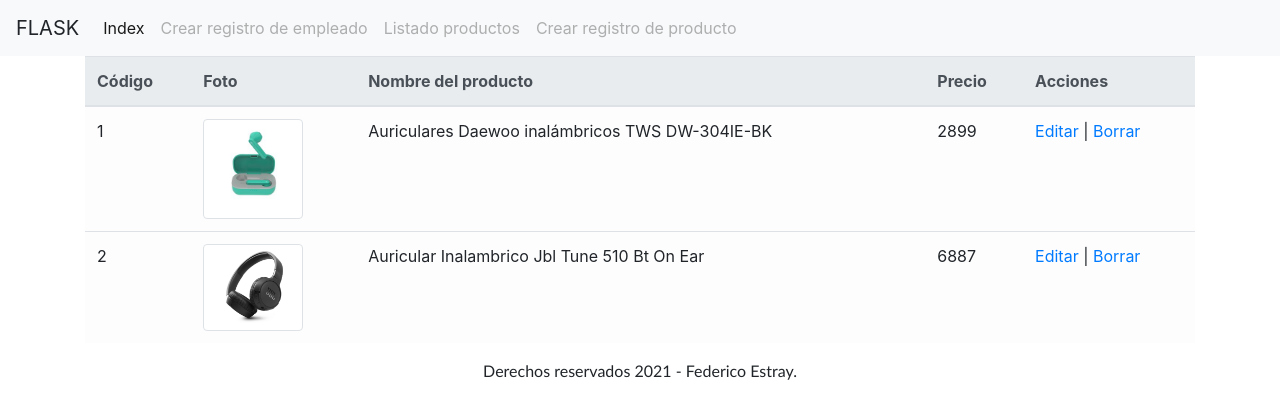
After one commit to fedeestray/Trabajo-Final-Codo-a-Codo, a Flask app: page /productos/ in a window 1280 px wide. The commit adds this page. Shown: the top 419 px of the page. Run offline with Flask 2, Linux system fonts and the light colour scheme; data comes from the database, SQL or seed files in the repository; both versions use the stored data as it was after the commit; some libraries are stand-ins or nearby versions.

Commit message:
Add files via upload

```diff
--- a/CruzadeStore/app.py
+++ b/CruzadeStore/app.py
@@ -10,7 +10,7 @@
 app.config['MYSQL_DATABASE_HOST'] = 'localhost'
 app.config['MYSQL_DATABASE_USER'] = 'root'
 app.config['MYSQL_DATABASE_PASSWORD'] = ''
-app.config['MYSQL_DATABASE_DB'] = 'sistema' #CAMBIAR A NOMBRE DE BASE NUESTRA
+app.config['MYSQL_DATABASE_DB'] = 'cruzade'
 
 mysql.init_app(app)
 
@@ -22,10 +22,10 @@
 @app.route('/uploads/<nombreFoto>')
 def uploads(nombreFoto):
     return send_from_directory(app.config['carpeta'], nombreFoto)
-#%% Index
+#%% Index empleados
 @app.route('/')
 def index():
-    sql = "SELECT * FROM `sistema`.`empleados`;" #CAMBIAR A CONSULTA RELACIONADA A NUESTRAS BASES Y TABLAS
+    sql = "SELECT * FROM `cruzade`.`empleados`;"
     conn = mysql.connect()
     cursor = conn.cursor()
     cursor.execute(sql)
@@ -35,16 +35,16 @@
 
     conn.commit()
     return render_template('empleados/index.html', empleados = empleados)
-#%% Create
+#%% Create empleados
 @app.route('/create')
 def create():
     return render_template('empleados/create.html')
-#%% Storage
-@app.route('/store',  methods=['POST'])     #CAMBIAR A CONSULTA RELACIONADA A NUESTRAS BASES Y TABLAS
+#%% Storage empleados
+@app.route('/store',  methods=['POST'])
+# cuando formulario create.hmtl hace el submit envia los datos a /store
 
-# cuando formulario create.hmtl hace el submit envia los datos a /store
-def  storage():
-    _nombre=request.form['txtNombre']  # toma los datos txtNombre del form
+def storage():
+    _nombre=request.form['txtNombre']
     _correo=request.form['txtCorreo']
     _foto=request.files['txtFoto']
 
@@ -55,55 +55,54 @@
         nuevoNombreFoto=tiempo+_foto.filename
         _foto.save("uploads/"+nuevoNombreFoto)
 
-    sql="INSERT INTO `sistema`.`empleados` (`nombre`,`correo`,`foto`) VALUES (%s,%s,%s)" #CAMBIAR A CONSULTA RELACIONADA A NUESTRAS BASES Y TABLAS
-    #datos=(_nombre,_correo,_foto.filename)  # crea la sentencia sql
-    datos=(_nombre,_correo,nuevoNombreFoto)  # crea la sentencia sql
+    sql="INSERT INTO `cruzade`.`empleados` (`nomap`,`correo`,`foto`) VALUES (%s,%s,%s)" #Creo la sentencia sql
+    datos=(_nombre,_correo,nuevoNombreFoto)
 
     conn=mysql.connect()
     cursor=conn.cursor()
     cursor.execute(sql,datos)               # ejecuta la sentencia sql
     conn.commit()
-    #return render_template('empleados/index.html')  # y renderiza index.html
+
     return redirect('/')  # y renderiza index.html
-#%% Destroy
+#%% Destroy empleados
 @app.route('/destroy/<int:id>')
 def destroy(id):
-    sql="DELETE  FROM `sistema`.`empleados` WHERE  id=%s;" #CAMBIAR A CONSULTA RELACIONADA A NUESTRAS BASES Y TABLAS
+    sql="DELETE  FROM `cruzade`.`empleados` WHERE  id=%s;"
+    conn=mysql.connect()              # me conecto a la base de datos
+    cursor=conn.cursor()              # almacena informacion
 
-    conn=mysql.connect()              # me conecto a la base de datos
-    cursor=conn.cursor()              # almacenar informacion
+    cursor.execute("SELECT foto FROM `cruzade`.`empleados` WHERE id=%s",(id))
 
-    cursor.execute("SELECT foto FROM `sistema`.`empleados` WHERE id=%s",(id)) #CAMBIAR A CONSULTA RELACIONADA A NUESTRAS BASES Y TABLAS
     fila=cursor.fetchall()   # fila va a tener un solo registro y 1 solo campo
     os.remove(os.path.join(app.config['carpeta'],fila[0][0]))
 
     cursor.execute(sql,(id))               # ejecuto en MySQL la variable sql
     conn.commit()
-    return redirect('/')                 # reidrecciona al '/'
+    return redirect('/')                 # redirecciona al 'index de empleados'
 
-#%% Edit
+#%% Edit empleados
 @app.route('/edit/<int:id>')
 def edit(id):
-    sql="SELECT * FROM `sistema`.`empleados` WHERE id=%s;" #CAMBIAR A CONSULTA RELACIONADA A NUESTRAS BASES Y TABLAS
-    conn=mysql.connect()              # me conecto a la base de datos
-    cursor=conn.cursor()              # almacenar informacion
-    cursor.execute(sql,(id))               # ejecuto en MySQL la variable sql
-    empleados=cursor.fetchall() #CAMBIAR A NUESTRA TABLA
+    sql="SELECT * FROM `cruzade`.`empleados` WHERE id=%s;"
+    conn=mysql.connect()
+    cursor=conn.cursor()
+    cursor.execute(sql,(id))
+    empleados=cursor.fetchall()
     conn.commit()
-    print(empleados) #CAMBIAR A NUESTRA TABLA
-    return render_template('empleados/edit.html',empleados=empleados) #CAMBIAR A DATOS NUESTRA TABLA
-#%% Update
-@app.route('/update',  methods=['POST']) #CAMBIAR A DATOS DE NUESTRA TABLA
+    print(empleados)
+    return render_template('empleados/edit.html',empleados=empleados)
+#%% Update empleados
+@app.route('/update',  methods=['POST'])
 
 # cuando formulario create.hmtl hace el submit envia los datos a /store
 def  update():
-    _nombre=request.form['txtNombre']  # toma los datos txtNombre del form
+    _nombre=request.form['txtNombre']
     _correo=request.form['txtCorreo']
     _foto=request.files['txtFoto']
     id=request.form['txtId']
 
-    sql="UPDATE `sistema`.`empleados` SET  `nombre`=%s  ,`correo`=%s WHERE id=%s" #CAMBIAR A CONSULTA RELACIONADA A NUESTRAS BASES Y TABLAS
-    datos=(_nombre,_correo,id)  # crea la sentencia sql
+    sql="UPDATE `cruzade`.`empleados` SET  `nomap`=%s  ,`correo`=%s WHERE id=%s"
+    datos=(_nombre,_correo,id)
     conn=mysql.connect()
     cursor=conn.cursor()
 
@@ -111,22 +110,121 @@
     now=datetime.now()
     tiempo=now.strftime("%Y%H%M%S")
 
-    if _foto.filename !='':  # igual que en /store
+    if _foto.filename !='':
         nuevoNombreFoto=tiempo+_foto.filename
         _foto.save("uploads/"+nuevoNombreFoto)
 
-        cursor.execute("SELECT foto FROM `sistema`.`empleados` WHERE id=%s",(id)) #CAMBIAR A CONSULTA RELACIONADA A NUESTRAS BASES Y TABLAS
+        cursor.execute("SELECT foto FROM `cruzade`.`empleados` WHERE id=%s",(id))
 
-        fila=cursor.fetchall()   # fila va a tener un solo registro y 1 solo campo
+        fila=cursor.fetchall()
         os.remove(os.path.join(app.config['carpeta'],fila[0][0]))
-        cursor.execute("UPDATE empleados SET foto=%s WHERE id=%s",(nuevoNombreFoto,id)) #CAMBIAR A CONSULTA RELACIONADA A NUESTRAS BASES Y TABLAS
+        cursor.execute("UPDATE `cruzade`.`empleados` SET foto=%s WHERE id=%s",(nuevoNombreFoto,id))
         conn.commit()
 
-    cursor.execute(sql,datos)               # ejecuta la sentencia sql
+    cursor.execute(sql,datos)
     conn.commit()
-    return redirect('/')  # y renderiza index.html
+    return redirect('/')  # y renderiza index.html de empleados
+
+#%% Index productos
+@app.route("/productos/")
+def productIndex():
+    sql = "SELECT * FROM `cruzade`.`productos`;"
+    conn = mysql.connect()
+    cursor = conn.cursor()
+    cursor.execute(sql)
+
+    productos = cursor.fetchall()
+    print('Información de la base de datos:\n',productos)
+
+    conn.commit()
+    return render_template('productos/index.html', productos = productos) #Renderiza el index de productos
+#%% Create productos
+@app.route('/productos/create')
+def productCreate():
+    return render_template('productos/create.html') #Renderiza create de productos
+#%% Storage productos
+@app.route('/productos/store',  methods=['POST'])
+# cuando formulario create.hmtl hace el submit envia los datos a /store de productos
+def productStorage():
+    _nombre=request.form['txtNombre']
+    _precio=request.form['txtPrecio']
+    _foto=request.files['txtFoto']
+
+    now=datetime.now()
+    tiempo=now.strftime("%Y%H%M%S")
+
+    if _foto.filename !='':
+        nuevoNombreFoto=tiempo+_foto.filename
+        _foto.save("uploads/"+nuevoNombreFoto)
+
+    sql="INSERT INTO `cruzade`.`productos` (`nomprod`,`precio`,`foto`) VALUES (%s,%s,%s)"
+    datos=(_nombre,_precio,nuevoNombreFoto)
+
+    conn=mysql.connect()
+    cursor=conn.cursor()
+    cursor.execute(sql,datos)
+    conn.commit()
+    return redirect('/productos/')  # y renderiza index.html de productos
+#%% Edit productos
+@app.route('/productos/edit/<int:id>')
+def productEdit(id):
+    sql="SELECT * FROM `cruzade`.`productos` WHERE id=%s;"
+    conn=mysql.connect()
+    cursor=conn.cursor()
+    cursor.execute(sql,(id))
+    productos=cursor.fetchall()
+    conn.commit()
+    print(productos)
+    return render_template('productos/edit.html',productos=productos)
+#%% Update productos
+@app.route('/productos/update',  methods=['POST'])
+
+# cuando formulario create.hmtl hace el submit envia los datos a /store de productos
+def productosUpdate():
+    _nombre=request.form['txtNombre']
+    _precio=request.form['txtPrecio']
+    _foto=request.files['txtFoto']
+    id=request.form['txtId']
+
+    sql="UPDATE `cruzade`.`productos` SET  `nomprod`=%s  ,`precio`=%s WHERE id=%s"
+    datos=(_nombre,_precio,id)
+    conn=mysql.connect()
+    cursor=conn.cursor()
+
+# agregamos
+    now=datetime.now()
+    tiempo=now.strftime("%Y%H%M%S")
+
+    if _foto.filename !='':
+        nuevoNombreFoto=tiempo+_foto.filename
+        _foto.save("uploads/"+nuevoNombreFoto)
+
+        cursor.execute("SELECT foto FROM `cruzade`.`productos` WHERE id=%s",(id))
+
+        fila=cursor.fetchall()
+        os.remove(os.path.join(app.config['carpeta'],fila[0][0]))
+        cursor.execute("UPDATE productos SET foto=%s WHERE id=%s",(nuevoNombreFoto,id))
+        conn.commit()
+
+    cursor.execute(sql,datos)
+    conn.commit()
+    return redirect('/productos/')  #Renderiza index.html de productos
+
+#%% Destroy productos
+@app.route('/productos/destroy/<int:id>')
+def productDdestroy(id):
+    sql="DELETE  FROM `cruzade`.`productos` WHERE  id=%s;"
+
+    conn=mysql.connect()
+    cursor=conn.cursor()
+    cursor.execute("SELECT foto FROM `cruzade`.`productos` WHERE id=%s",(id))
+    fila=cursor.fetchall()
+    os.remove(os.path.join(app.config['carpeta'],fila[0][0]))
+
+    cursor.execute(sql,(id))
+    conn.commit()
+    return redirect('/productos/')                 # reidrecciona al '/' de productos
 
 #%%
-
 if __name__ == '__main__':
     app.run(debug = True)
--- a/CruzadeStore/templates/header.html
+++ b/CruzadeStore/templates/header.html
@@ -20,7 +20,13 @@
                         <a class="nav-link" href="/">Index <span class="sr-only">(current)</span></a>
                     </li>
                     <li class="nav-item">
-                        <a class="nav-link disabled" href="/create" tabindex="-1" aria-disabled="fakse">Crear registro</a>
+                        <a class="nav-link disabled" href="create" tabindex="-1" aria-disabled="false">Crear registro de empleado</a>
+                    </li>
+                    <li class="nav-item">
+                        <a class="nav-link disabled" href="/productos/" tabindex="-1" aria-disabled="false">Listado productos</a>
+                    </li>
+                    <li class="nav-item">
+                        <a class="nav-link disabled" href="/productos/create" tabindex="-1" aria-disabled="false">Crear registro de producto</a>
                     </li>
                 </ul>
             </div>
--- /dev/null
+++ b/CruzadeStore/templates/productos/index.html
@@ -0,0 +1,29 @@
+{% include 'header.html' %}
+<table class="table table-light">
+    <thead class="thead-light">
+        <tr>
+            <th>Código</th>
+            <th>Foto</th>
+            <th>Nombre del producto</th>
+            <th>Precio</th>
+            <th>Acciones</th>
+        </tr>
+    </thead>
+    <tbody>
+        {% for producto in productos %}
+        <tr>
+            <td>{{producto[0]}}</td>
+            <td>
+                <img src="{{url_for('uploads', nombreFoto = producto[3])}}" class="img-thumbnail" width="100" alt="foto">
+            </td>
+            <td>{{producto[1]}}</td>
+            <td>{{producto[2]}}</td>
+            <td>
+                <a href="/productos/edit/{{producto[0]}}"> Editar </a> | <a href="/productos/destroy/{{producto[0]}}" > Borrar </a>
+            </td>
+        </tr>
+        {% endfor %}
+    </tbody>
+</table>
+
+{% include 'footer.html' %}
```
Also changed, not shown: CruzadeStore/cruzade.sql (added, +103 -0 lines), CruzadeStore/templates/productos/create.html (added, +18 -0 lines), CruzadeStore/templates/productos/edit.html (added, +23 -0 lines), CruzadeStore/uploads/2021131954Martin_Yanes.jpg (added), CruzadeStore/uploads/2021132047Julieta_Marino.jpg (added), CruzadeStore/uploads/2021132243Mariela_Laudecina.jpg (added), CruzadeStore/uploads/2021140847aurijbltune.jpg (added), CruzadeStore/uploads/2021141854auridaewooverde.jpg (added), 1 other file.
